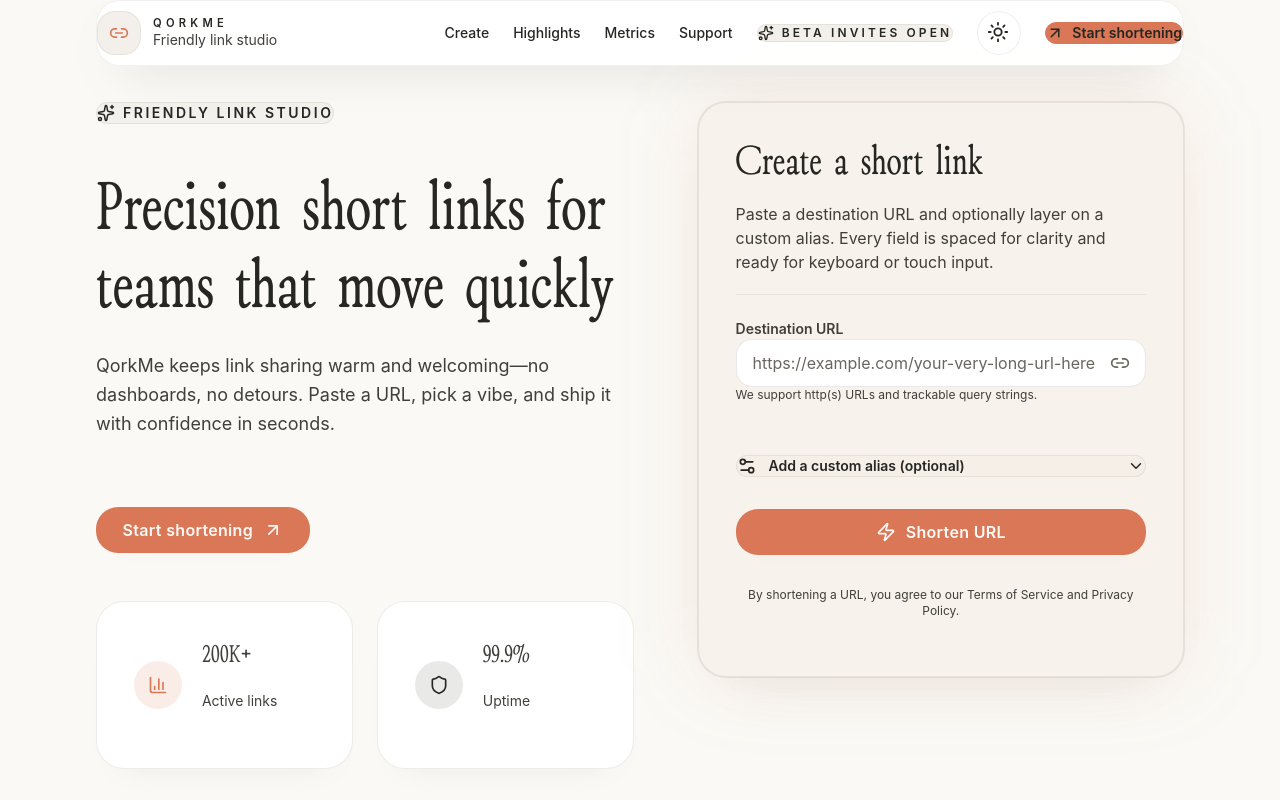
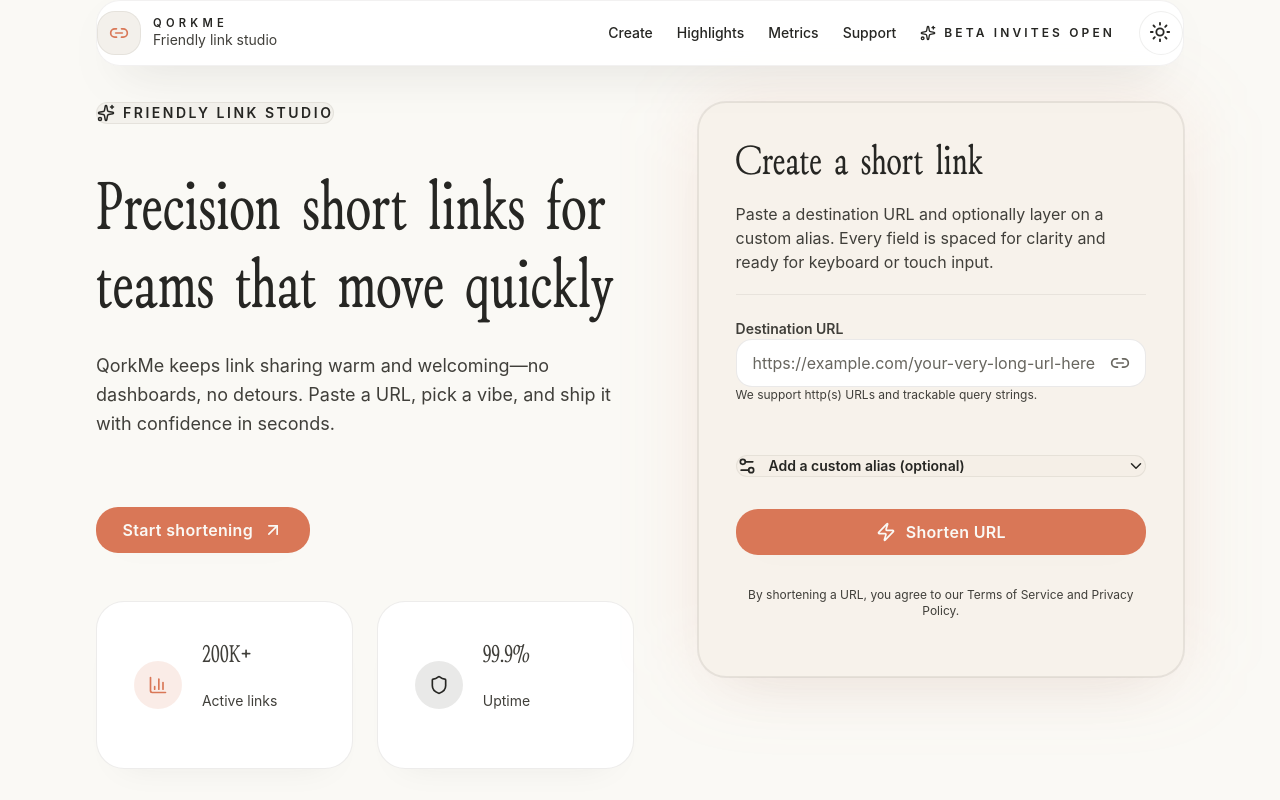
Before and after one commit to QubeTX/QorkMe, a Next.js app in the folder qorkme/: page / in a window 1280 px wide. Shown: the top 800 px of the page. Built offline with nearby package versions, Linux system fonts and the light colour scheme.

Commit message:
Broaden SiteHeader horizontal padding

```diff
--- a/qorkme/components/NavigationHeader.tsx
+++ b/qorkme/components/NavigationHeader.tsx
@@ -1,4 +1,4 @@
-import { ArrowUpRight, Sparkles } from 'lucide-react';
+import { Sparkles } from 'lucide-react';
 import { SiteHeader } from '@/components/SiteHeader';
 
 const navItems = [
@@ -16,11 +16,6 @@ export function NavigationHeader() {
         label: 'Beta invites open',
         icon: <Sparkles size={16} aria-hidden />,
       }}
-      action={{
-        label: 'Start shortening',
-        href: '#shorten',
-        icon: <ArrowUpRight size={18} aria-hidden />,
-      }}
       brandTagline="Friendly link studio"
     />
   );
--- a/qorkme/components/SiteHeader.tsx
+++ b/qorkme/components/SiteHeader.tsx
@@ -76,7 +76,7 @@ export function SiteHeader({
     <nav className="fixed inset-x-0 top-0 z-50">
       <div className="container py-4">
         <div className="rounded-[24px] border border-border/50 bg-[color:var(--color-surface)]/92 backdrop-blur-lg shadow-[0_18px_50px_-30px_rgba(31,31,29,0.65)]">
-          <div className="flex h-16 items-center justify-between px-4 sm:px-6 lg:px-8">
+          <div className="flex h-16 items-center justify-between px-5 sm:px-8 lg:px-12">
             <Link
               href="/"
               className="flex items-center gap-3 text-[color:var(--color-text-primary)]"
@@ -125,7 +125,7 @@ export function SiteHeader({
                 )}
 
                 {status && (
-                  <span className="inline-flex items-center gap-2 rounded-full border border-border/55 bg-[color:var(--color-background-accent)]/80 px-3 py-1.5 text-xs font-semibold uppercase tracking-[0.26em] text-[color:var(--color-secondary)]">
+                  <span className="inline-flex items-center gap-2 text-xs font-semibold uppercase tracking-[0.26em] text-[color:var(--color-secondary)]">
                     {status.icon}
                     {status.label}
                   </span>
@@ -146,7 +146,7 @@ export function SiteHeader({
             <div
               id={menuId}
               className={clsx(
-                'md:hidden px-4 pb-4 transition-[opacity,transform] duration-200 ease-out',
+                'md:hidden px-5 pb-4 transition-[opacity,transform] duration-200 ease-out',
                 isMenuOpen
                   ? 'pointer-events-auto opacity-100'
                   : 'pointer-events-none opacity-0 -translate-y-1'
@@ -168,7 +168,7 @@ export function SiteHeader({
 
                 {status && (
                   <div className="mt-4">
-                    <span className="inline-flex items-center gap-2 rounded-full border border-border/55 bg-[color:var(--color-background-accent)]/85 px-3 py-1.5 text-xs font-semibold uppercase tracking-[0.26em] text-[color:var(--color-secondary)]">
+                    <span className="inline-flex items-center gap-2 text-xs font-semibold uppercase tracking-[0.26em] text-[color:var(--color-secondary)]">
                       {status.icon}
                       {status.label}
                     </span>
```
Also changed, not shown: 2 other files (tests, documents, lock files or other folders).
